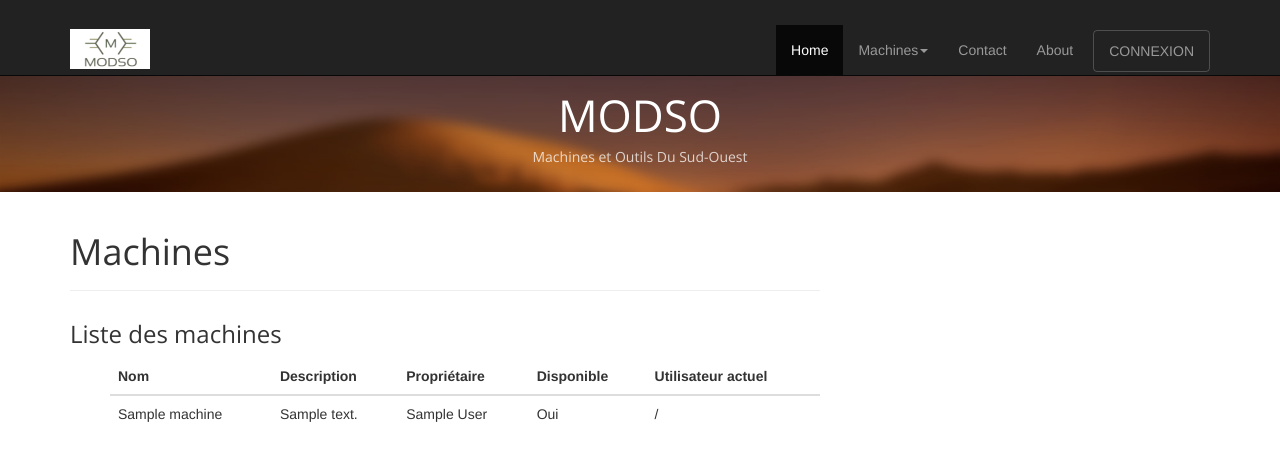
After one commit to Gabouch/modso2, a Django app: template gestionMachines/templates/gestionMachines/machines/listemachines.html in a window 1280 px wide. The commit adds this page. Shown: the top 461 px of the page. Run offline with Django 3.2, Linux system fonts and the light colour scheme; the template is opened without the code that fills it: most values are stand-ins (such as "Sample title", 1, 10 or a date in 2020); some libraries are stand-ins or nearby versions.

Commit message:
Ajout de la consultation des machines perso et toutes

```diff
--- /dev/null
+++ b/gestionMachines/templates/gestionMachines/machines/listemachines.html
@@ -0,0 +1,55 @@
+{% extends 'gestionMachines/base.html' %}
+
+{% load static %}
+
+{% block content %}
+    {% include 'gestionMachines/navbar.html' %}
+    {% include 'gestionMachines/header_small.html' %}
+
+    <div class="container">
+
+			<div class="row">
+
+				<article class="col-sm-8 maincontent">
+					<header class="page-header">
+						<h1 class="page-title">Machines</h1>
+                    </header>
+
+                    <h3>Liste des machines</h3>
+                    <ul>
+                        {% if machines %}
+                            <table class="table table-hover">
+                                <thead class="thead-dark">
+                                    <tr>
+                                        <th scope="col">Nom</th>
+                                        <th scope="col">Description</th>
+                                        <th scope="col">Propriétaire</th>
+                                        <th scope="col">Disponible</th>
+                                        <th scope="col">Utilisateur actuel</th>
+                                    </tr>
+                                </thead>
+                                <tbody>
+                                    {% for machine in machines %}
+                                        <tr>
+                                            <td>{{ machine.nom}}</td>
+                                            <td>{{ machine.description }}</td>
+                                            <td>{{ machine.user.first_name }} {{ machine.user.last_name}}</td>
+                                            <td>{{ machine.disponible|yesno:"Oui, Non"}}</td>
+                                            {% if machine.disponible %}
+                                                <td> / </td>
+                                            {% else %}
+                                                <td>{{ machine.utilisateur.first_name}} {{ machine.utilisateur.last_name}}</td>
+                                            {% endif %}
+                                        </tr>
+                                    {% endfor %}
+                                </tbody>
+                            </table>
+                        {% else %}
+                            <p>Il n'existe aucune machine à emprunter.</p>
+                        {% endif %}
+                    </ul>
+
+				</article>
+			</div>
+		</div>	<!-- /container -->
+{% endblock %}
--- a/gestionMachines/templates/gestionMachines/navbar.html
+++ b/gestionMachines/templates/gestionMachines/navbar.html
@@ -12,10 +12,12 @@
 				<ul class="nav navbar-nav pull-right">
 					<li class="active"><a href="{% url 'index' %}">Home</a></li>
 					<li class="dropdown">
-						<a href="#" class="dropdown-toggle" data-toggle="dropdown">More Pages <b class="caret"></b></a>
+						<a href="#" class="dropdown-toggle" data-toggle="dropdown">Machines<b class="caret"></b></a>
 						<ul class="dropdown-menu">
-							<li><a href="sidebar-left.html">Left Sidebar</a></li>
-							<li class="active"><a href="sidebar-right.html">Right Sidebar</a></li>
+							{% if user.is_authenticated %}
+								<li><a href="{% url 'machines:mesmachines' %}">Mes machines</a></li>
+							{% endif %}
+							<li><a href="{% url 'machines:machines' %}">Toutes les machines</a></li>
 						</ul>
 					</li>
 					<li><a href="{% url 'contact' %}">Contact</a></li>
--- a/gestionMachines/urls.py
+++ b/gestionMachines/urls.py
@@ -5,6 +5,7 @@ app_name="machines"
 
 urlpatterns = [
     path('creermachine', views.creerMachine, name='creermachine'),
-    path('mesmachines', views.ListerMachinesUtilisateur, name='mesmachine'),
-
+    path('mesmachines', views.listerMachinesUtilisateur, name='mesmachines'),
+    path('machines', views.listerMachines, name='machines'),
+    path('ajout', views.ajouterMachine, name='ajoutermachine')
 ]
```
Also changed, not shown: gestionMachines/templates/gestionMachines/machines/ajoutermachine.html (added, +21 -0 lines), gestionMachines/templates/gestionMachines/machines/mesmachines.html (+27 -8 lines), gestionMachines/views.py (+19 -1 lines).
